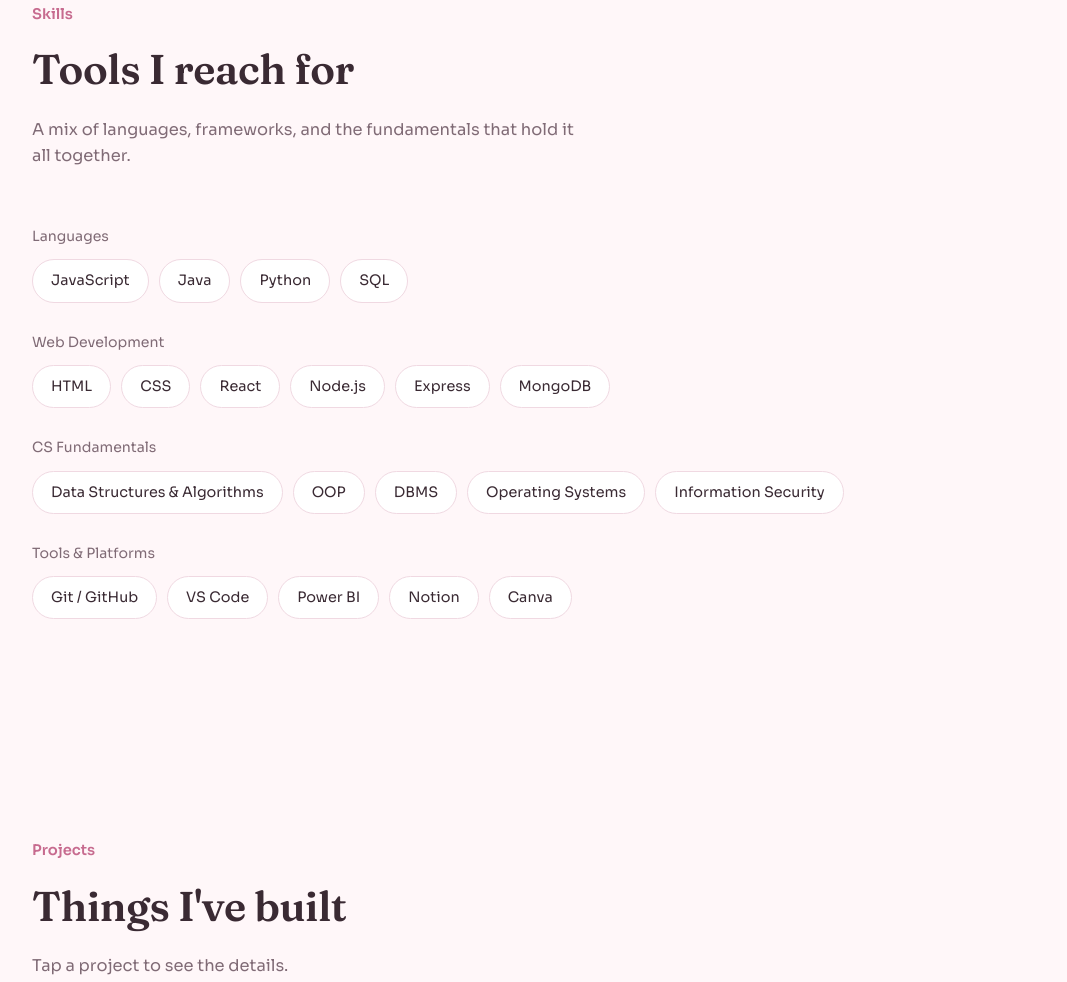
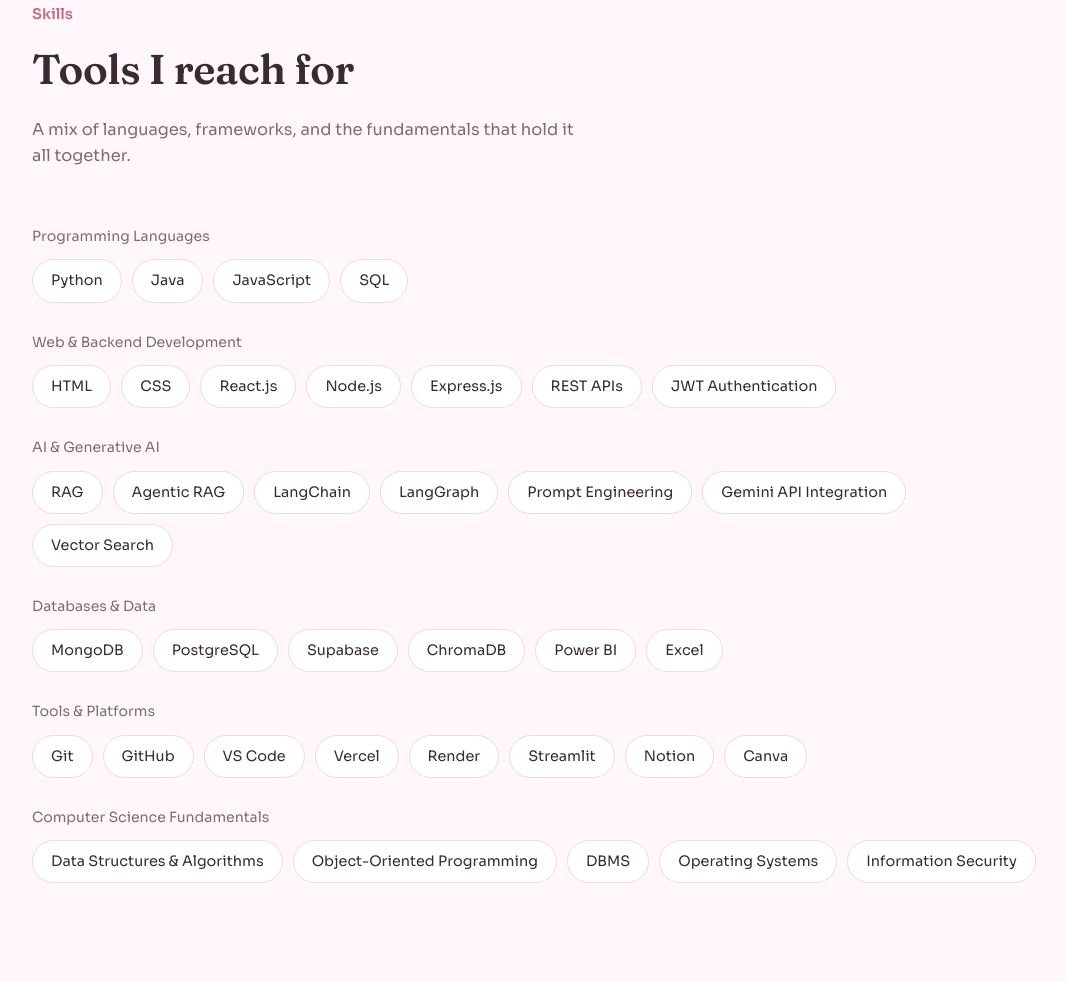
Before and after one commit to Varikuppalabhavs/Portfolio, a plain HTML site: page index.html in a window 1280 px wide. Shown: the part 1751-2733 px from the top of the page, without its empty margins (100-1167 px from the left). Drawn offline with Linux system fonts and the light colour scheme.

Commit message:
Refresh portfolio skills and technology stack

```diff
--- a/index.html
+++ b/index.html
@@ -312,7 +312,7 @@
   <div class="wrap hero-inner">
     <div class="eyebrow-line"><span class="dot"></span>Open to Fresher Opportunities</div>
     <h1>Building software <span class="script">end‑to‑end</span>,<br>from pixels to logic.</h1>
-    <p class="lead">I'm Bhavani — a Computer Science graduate who likes designing the interface just as much as writing the backend that powers it. I build with HTML, CSS, and JavaScript at the core, work across the MERN stack for full-stack projects, and lately I've been weaving GenAI into full‑stack apps.</p>
+    <p class="lead">I'm Bhavani — a Computer Science graduate interested in building useful software across the full stack. I work with Python and JavaScript, build web applications with React and Node.js, and explore GenAI through RAG pipelines and agentic workflows using LangChain, LangGraph, and Gemini.</p>
     <div class="hero-cta">
       <a href="#projects" class="btn btn-primary">See my work</a>
       <a href="#contact" class="btn btn-ghost">Get in touch</a>
@@ -342,9 +342,9 @@
         <ul class="fact-list">
           <li><span class="tag">Based in</span> Hyderabad, Telangana</li>
           <li><span class="tag">Studied</span> B.Tech CSE, BVRIT (2022–2026)</li>
-          <li><span class="tag">Core</span> HTML, CSS, JavaScript</li>
-          <li><span class="tag">Also using</span> React, Node.js, Python, Java, SQL</li>
-          <li><span class="tag">Curious about</span> GenAI in full-stack apps</li>
+          <li><span class="tag">Languages</span> Python, Java, JavaScript, SQL</li>
+          <li><span class="tag">Development</span> React, Node.js, Express, REST APIs</li>
+          <li><span class="tag">AI focus</span> RAG, LangChain, LangGraph, Gemini</li>
         </ul>
       </div>
     </div>
@@ -360,27 +360,39 @@
     </div>
     <div class="skill-groups">
       <div>
-        <div class="skill-group-label">Languages</div>
+        <div class="skill-group-label">Programming Languages</div>
         <div class="pill-row">
-          <div class="pill">JavaScript</div><div class="pill">Java</div><div class="pill">Python</div><div class="pill">SQL</div>
+          <div class="pill">Python</div><div class="pill">Java</div><div class="pill">JavaScript</div><div class="pill">SQL</div>
         </div>
       </div>
       <div>
-        <div class="skill-group-label">Web Development</div>
+        <div class="skill-group-label">Web & Backend Development</div>
         <div class="pill-row">
-          <div class="pill">HTML</div><div class="pill">CSS</div><div class="pill">React</div><div class="pill">Node.js</div><div class="pill">Express</div><div class="pill">MongoDB</div>
+          <div class="pill">HTML</div><div class="pill">CSS</div><div class="pill">React.js</div><div class="pill">Node.js</div><div class="pill">Express.js</div><div class="pill">REST APIs</div><div class="pill">JWT Authentication</div>
         </div>
       </div>
       <div>
-        <div class="skill-group-label">CS Fundamentals</div>
+        <div class="skill-group-label">AI & Generative AI</div>
         <div class="pill-row">
-          <div class="pill">Data Structures & Algorithms</div><div class="pill">OOP</div><div class="pill">DBMS</div><div class="pill">Operating Systems</div><div class="pill">Information Security</div>
+          <div class="pill">RAG</div><div class="pill">Agentic RAG</div><div class="pill">LangChain</div><div class="pill">LangGraph</div><div class="pill">Prompt Engineering</div><div class="pill">Gemini API Integration</div><div class="pill">Vector Search</div>
+        </div>
+      </div>
+      <div>
+        <div class="skill-group-label">Databases & Data</div>
+        <div class="pill-row">
+          <div class="pill">MongoDB</div><div class="pill">PostgreSQL</div><div class="pill">Supabase</div><div class="pill">ChromaDB</div><div class="pill">Power BI</div><div class="pill">Excel</div>
         </div>
       </div>
       <div>
         <div class="skill-group-label">Tools & Platforms</div>
         <div class="pill-row">
-          <div class="pill">Git / GitHub</div><div class="pill">VS Code</div><div class="pill">Power BI</div><div class="pill">Notion</div><div class="pill">Canva</div>
+          <div class="pill">Git</div><div class="pill">GitHub</div><div class="pill">VS Code</div><div class="pill">Vercel</div><div class="pill">Render</div><div class="pill">Streamlit</div><div class="pill">Notion</div><div class="pill">Canva</div>
+        </div>
+      </div>
+      <div>
+        <div class="skill-group-label">Computer Science Fundamentals</div>
+        <div class="pill-row">
+          <div class="pill">Data Structures & Algorithms</div><div class="pill">Object-Oriented Programming</div><div class="pill">DBMS</div><div class="pill">Operating Systems</div><div class="pill">Information Security</div>
         </div>
       </div>
     </div>
```
